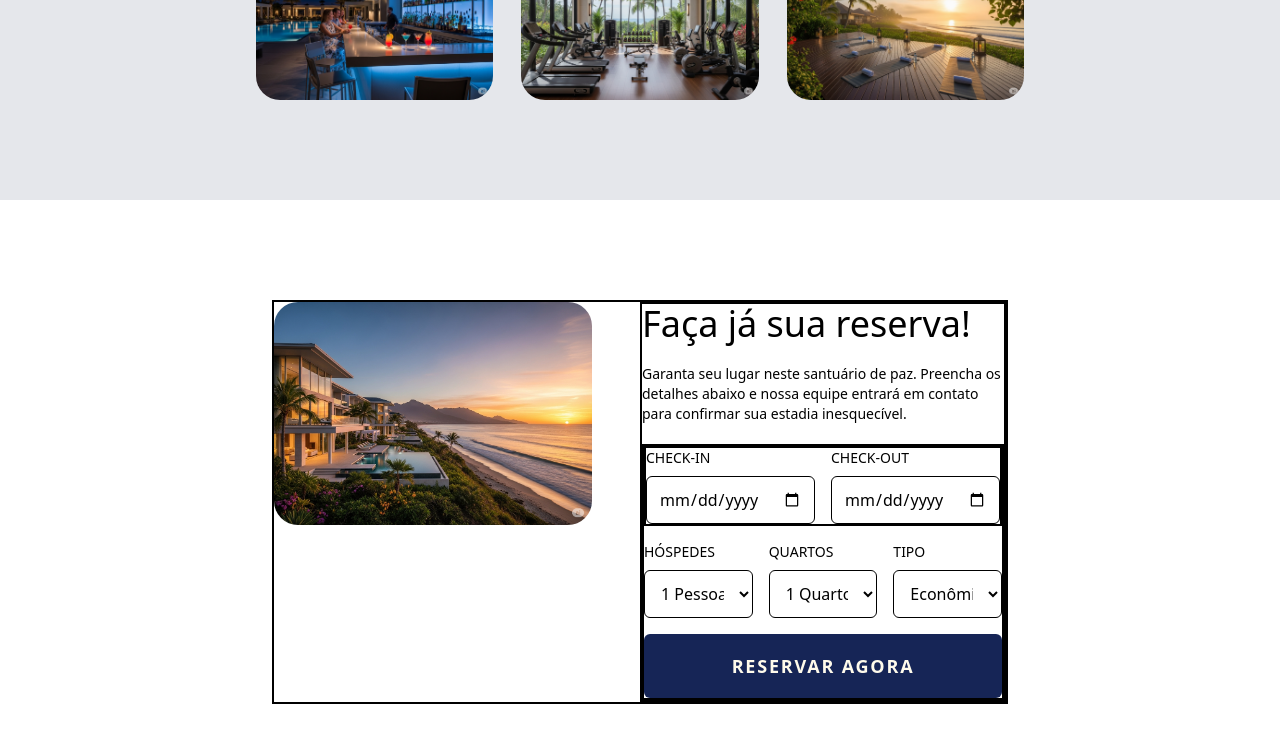
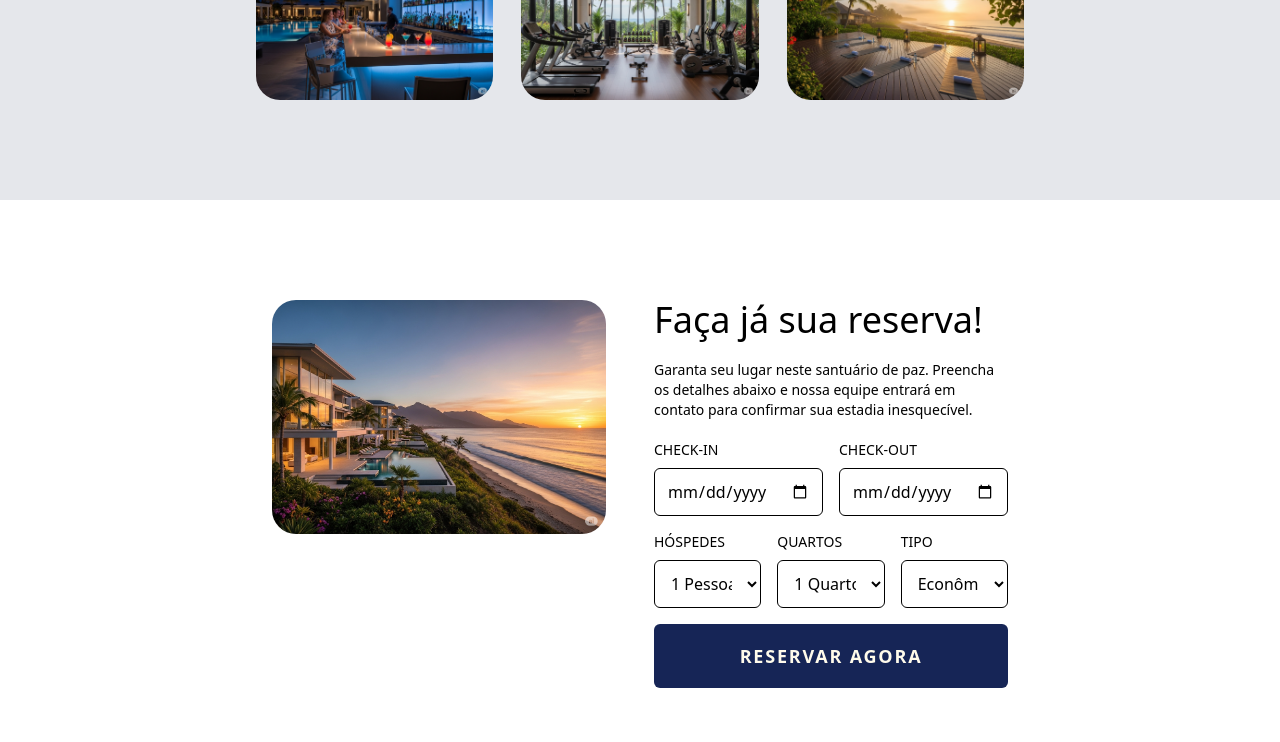
Before and after one commit to julianarocumback/aqua, a React (Vite) app: page / in a window 1280 px wide. Shown: the part 2994-3736 px from the top of the page. Built offline with nearby package versions, Linux system fonts and the light colour scheme.

Commit message:
Arrumando a reserva

```diff
--- a/src/components/reserve/Reserve.jsx
+++ b/src/components/reserve/Reserve.jsx
@@ -3,16 +3,16 @@ import ImagemReserva from './imagem-reserva.png'
 export default function Reserve() {
     return (
         <section id="reserve" className="scroll-mt-[75px] w-full h-full py-25 px-4 lg:mx-auto lg:w-3/5">
-            <div className='flex flex-col border-2 lg:flex-row gap-12 w-full h-full'>
+            <div className='flex flex-col lg:flex-row gap-12 w-full h-full'>
                 <div>
                     <img className='rounded-3xl w-full' src={ImagemReserva} alt=""/>
                 </div>
-                <div className='pt-12 lg:pt-0 flex flex-col gap-8 lg:gap-5 lg:justify-between border-2'>
+                <div className='pt-12 lg:pt-0 flex flex-col gap-8 lg:gap-5 lg:justify-between'>
                     <h2 className='text-4xl'>Faça já sua reserva!</h2>
                     <p className='text-sm'>Garanta seu lugar neste santuário de paz. Preencha os detalhes abaixo e nossa equipe entrará em contato para confirmar sua estadia inesquecível.</p>
-                    <div className='flex flex-col gap-4 border-2 lg:h-full lg:justify-between'>
+                    <div className='flex flex-col gap-4  lg:h-full lg:justify-between'>
 
-                        <div className='border-2 flex flex-col lg:flex-row justify-baseline gap-4 w-full'>
+                        <div className=' flex flex-col lg:flex-row justify-baseline gap-4 w-full'>
                             <div className='flex flex-col gap-2 w-full'>
                                 <span className='font-medium text-sm'>CHECK-IN</span>
                                 <input className='border-1 font-medium rounded-md h-12 w-full px-3' type="date"/>
```
